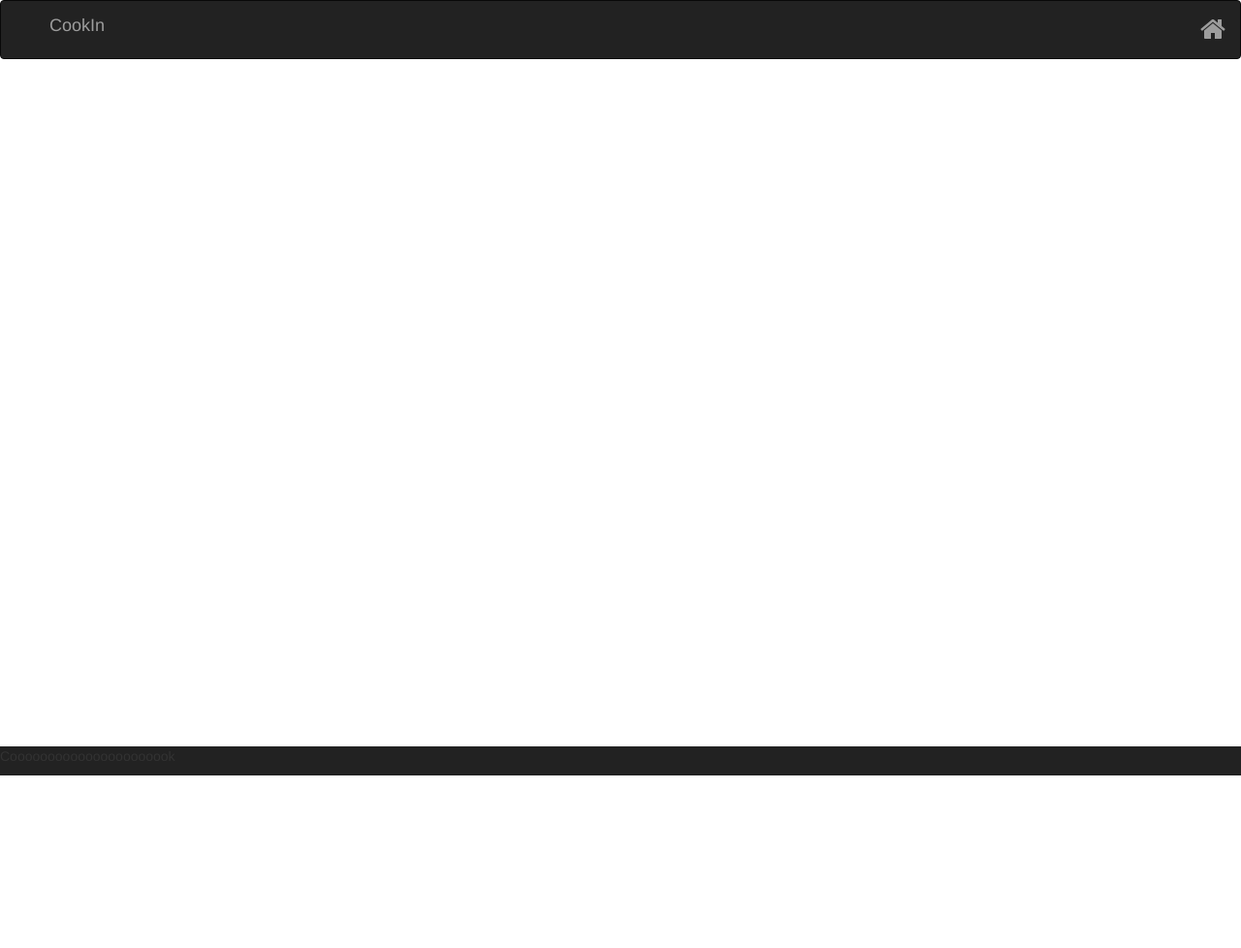
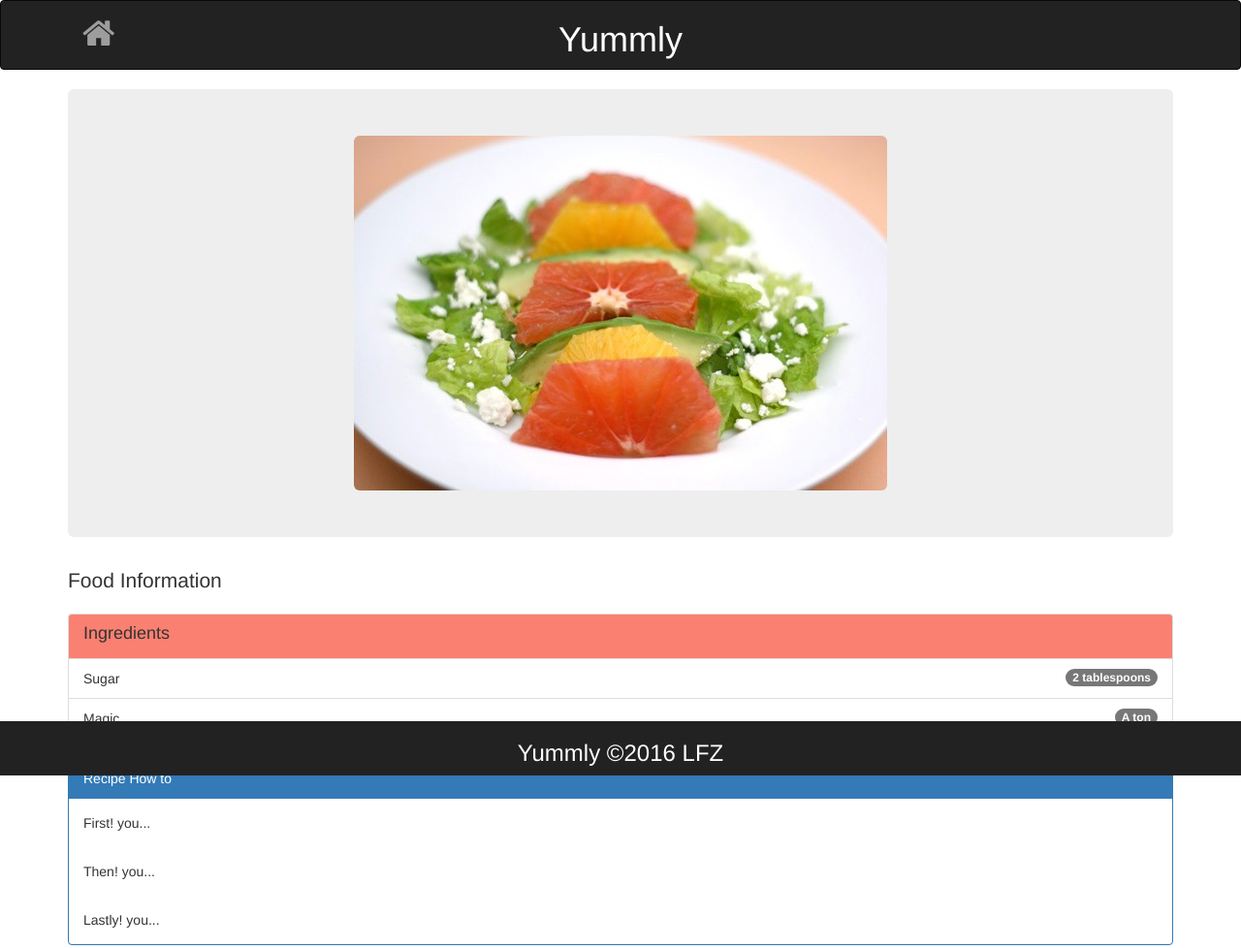
Before and after one commit to danlee9/C9_recipe_finder, a plain HTML site: page recipe.html in a window 1280 px wide. Shown: the whole page at 97% size. Before the commit the page ends 800 px from the top, so only its background shows below. Drawn offline with nearby package versions, Linux system fonts and the light colour scheme.

Commit message:
Recipe Page skeleton

```diff
--- a/recipe.html
+++ b/recipe.html
@@ -8,19 +8,43 @@
     <link href="https://maxcdn.bootstrapcdn.com/font-awesome/4.6.3/css/font-awesome.min.css" rel="stylesheet" integrity="sha384-T8Gy5hrqNKT+hzMclPo118YTQO6cYprQmhrYwIiQ/3axmI1hQomh7Ud2hPOy8SP1" crossorigin="anonymous">
 </head>
 <body>
-<nav class="navbar navbar-inverse">
-    <div class="container-fluid">
-        <div class="navbar-header">
-            <a class="navbar-brand" href="#">CookIn</a>
+    <nav class="navbar navbar-inverse">
+        <div class="container">
+            <div class="col-md-4">
+                <div class="navbar-header">
+                    <a class="navbar-brand" href="#"><i class="fa fa-home fa-2x" aria-hidden="true"></i></a>
+                </div>
+            </div>
+            <div class="col-md-4 text-center">
+                <h1 class="white-text">Yummly</h1>
+            </div>
         </div>
-        <ul class="nav navbar-nav navbar-right">
-            <li><a href="#"><i class="fa fa-home fa-2x" aria-hidden="true"></i></a></li>
-        </ul>
+    </nav>
+    <div class="container">
+        <div class="jumbotron">
+            <img src="placeholder.png" alt="" class="img-responsive img-rounded center-block">
+        </div>
+        <h3 class="lead">Food Information</h3>
+        <div class="list-group">
+            <li class="list-group-item salmon">
+              <h4 class="list-group-item-heading">Ingredients</h4>
+            </li>
+            <li class="list-group-item">
+              Sugar <span class="badge">2 tablespoons</span>
+            </li>
+            <li class="list-group-item">
+              Magic <span class="badge">A ton</span>
+            </li>
+        </div>
+        <div class="panel panel-primary">
+          <div class="panel-heading">Recipe How to</div>
+          <div class="panel-body">First! you...</div>
+          <div class="panel-body">Then! you...</div>
+          <div class="panel-body">Lastly! you...</div>
+        </div>
     </div>
-</nav>
-<div></div>
-<footer class="footer navbar-inverse navbar-fixed-bottom">
-    <p>Coooooooooooooooooooook</p>
-</footer>
+    <footer class="footer navbar-inverse navbar-fixed-bottom text-center">
+        <h3 class="white-text">Yummly &copy;2016 LFZ</h3>
+    </footer>
 </body>
 </html>
--- a/style.css
+++ b/style.css
@@ -13,3 +13,10 @@ div.container-fluid{
 .btn{
     margin-right: 5px;
 }
+.white-text {
+	color: white;
+}
+
+.list-group-item.salmon {
+	background-color: salmon;
+}
```
Also changed, not shown: placeholder.png (added).
